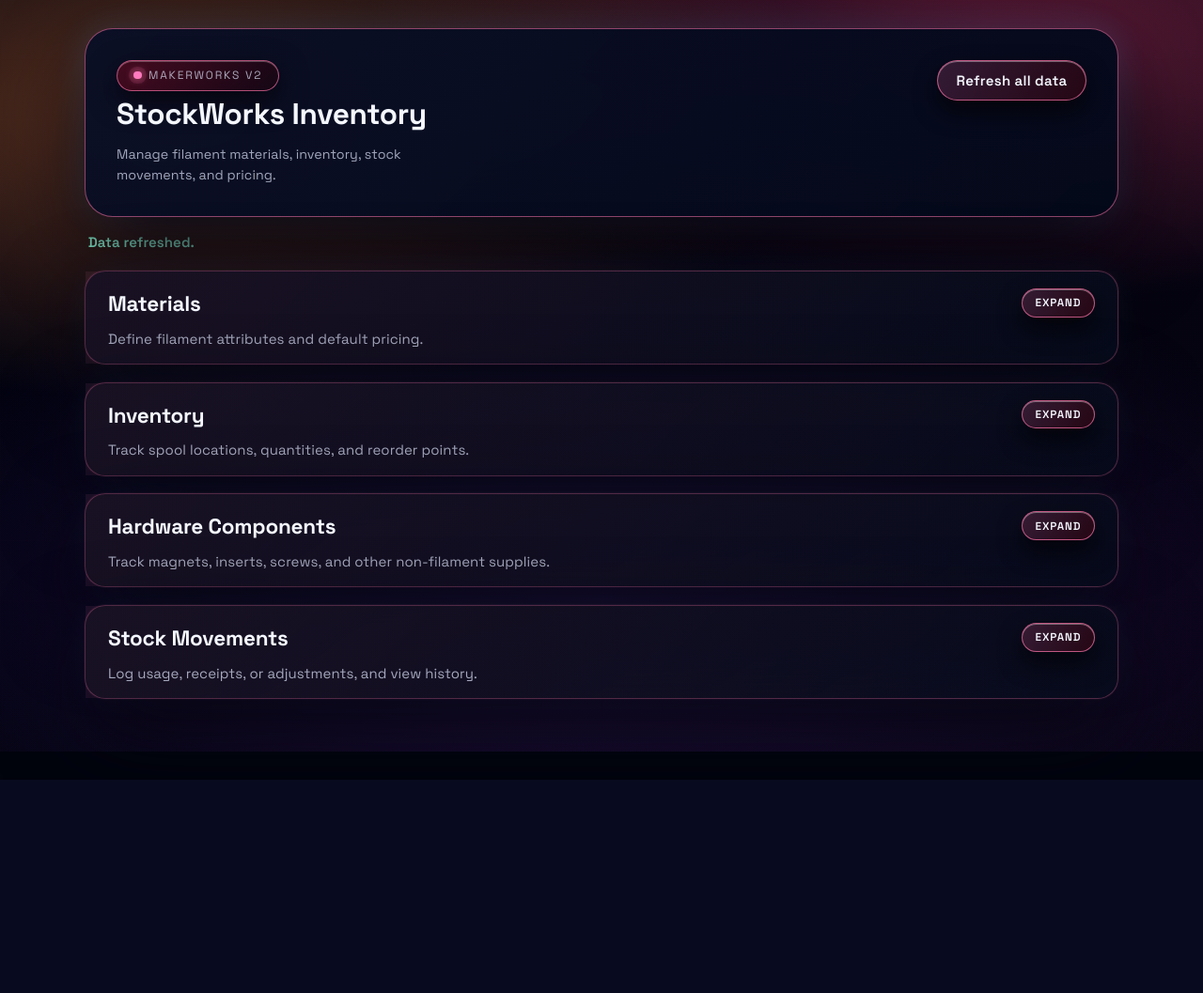
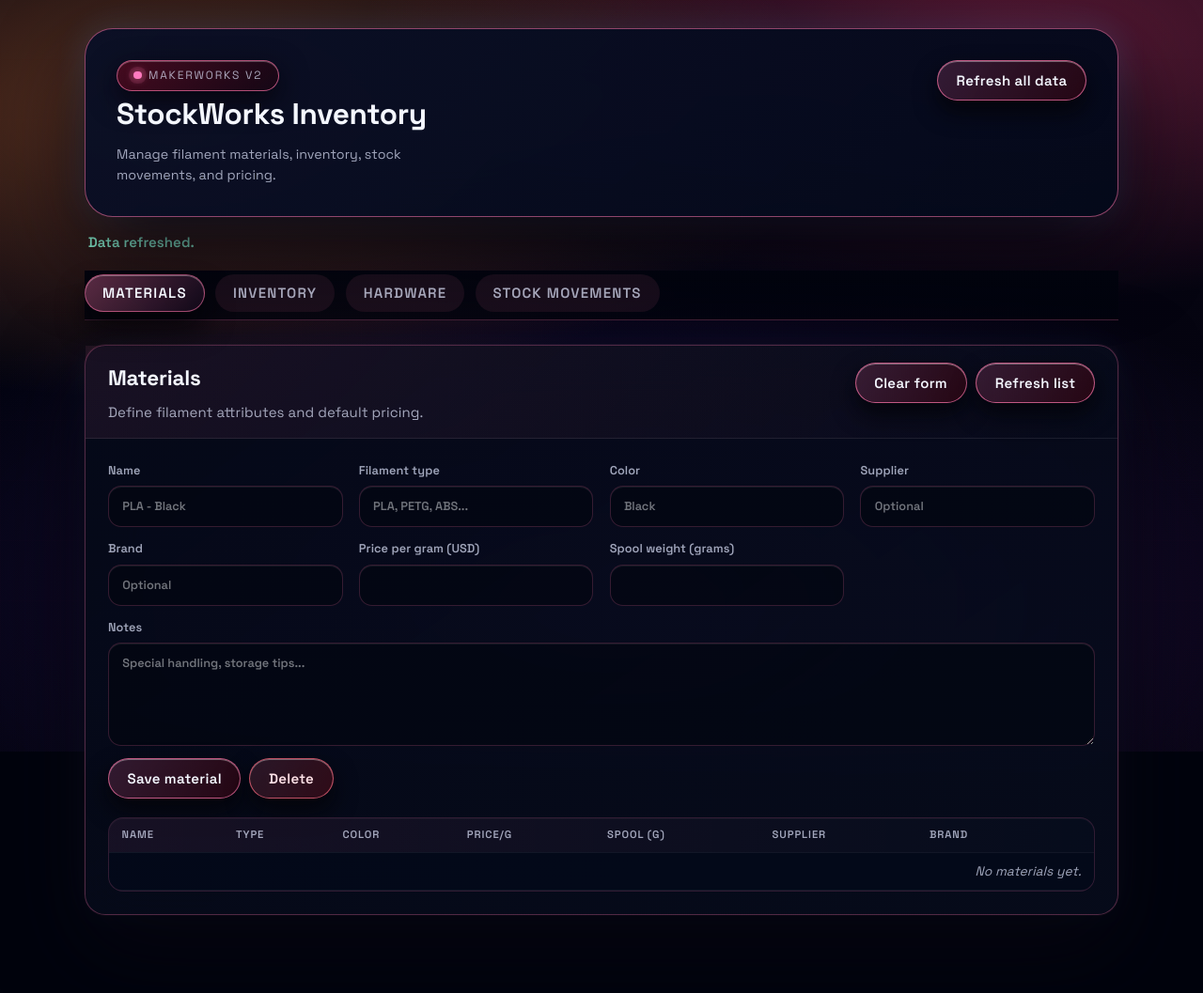
Before and after one commit to schartrand77/stockworks, a FastAPI app: page / in a window 1280 px wide. Shown: the whole page at 94% size. Before the commit the page ends 830 px from the top, so only its background shows below. Run offline with FastAPI, Linux system fonts and the light colour scheme; data that the repository does not hold is empty.

Commit message:
format change

```diff
--- a/app/static/app.js
+++ b/app/static/app.js
@@ -11,6 +11,8 @@ const state = {
 
 const messageEl = document.getElementById("message");
 const refreshAllBtn = document.getElementById("refresh-all");
+const tabButtons = Array.from(document.querySelectorAll(".tab-button"));
+const tabPanels = Array.from(document.querySelectorAll(".tab-panel"));
 
 // Material references
 const materialForm = document.getElementById("material-form");
@@ -84,7 +86,7 @@ const hardwareMovementNote = document.getElementById("hardware-movement-note");
 const hardwareMovementTableBody = document.querySelector("#hardware-movement-table tbody");
 
 document.addEventListener("DOMContentLoaded", () => {
-  initCollapsibleCards();
+  initTabs();
   bindEvents();
   refreshAll();
 });
@@ -145,24 +147,6 @@ function bindEvents() {
     }
   });
   hardwareMovementForm.addEventListener("submit", handleHardwareMovementSubmit);
-}
-
-function initCollapsibleCards() {
-  document.querySelectorAll(".card").forEach((card) => {
-    const toggle = card.querySelector(".card-toggle");
-    if (!toggle) return;
-    updateCardToggleState(card, toggle);
-    toggle.addEventListener("click", () => {
-      card.classList.toggle("collapsed");
-      updateCardToggleState(card, toggle);
-    });
-  });
-}
-
-function updateCardToggleState(card, toggle) {
-  const expanded = !card.classList.contains("collapsed");
-  toggle.setAttribute("aria-expanded", expanded.toString());
-  toggle.textContent = expanded ? "Collapse" : "Expand";
 }
 
 async function refreshAll() {
@@ -846,3 +830,38 @@ function escapeHtml(value) {
     .replace(/"/g, "&quot;")
     .replace(/'/g, "&#39;");
 }
+
+function initTabs() {
+  if (!tabButtons.length || !tabPanels.length) {
+    return;
+  }
+  const activeButton = document.querySelector(".tab-button.active") || tabButtons[0];
+  const targetId =
+    (activeButton && activeButton.dataset && activeButton.dataset.tabTarget) || (tabPanels[0] && tabPanels[0].id);
+  if (targetId) {
+    setActiveTab(targetId);
+  }
+  tabButtons.forEach((button) => {
+    button.addEventListener("click", () => {
+      if (button.dataset.tabTarget) {
+        setActiveTab(button.dataset.tabTarget);
+      }
+    });
+  });
+}
+
+function setActiveTab(targetId) {
+  if (!targetId) return;
+  const targetPanel = document.getElementById(targetId);
+  if (!targetPanel) return;
+  tabButtons.forEach((button) => {
+    const isActive = button.dataset.tabTarget === targetId;
+    button.classList.toggle("active", isActive);
+    button.setAttribute("aria-selected", isActive ? "true" : "false");
+  });
+  tabPanels.forEach((panel) => {
+    const isActive = panel.id === targetId;
+    panel.classList.toggle("active", isActive);
+    panel.hidden = !isActive;
+  });
+}
--- a/app/static/styles.css
+++ b/app/static/styles.css
@@ -180,6 +180,30 @@ body::after {
   color: var(--mw-danger);
 }
 
+.tab-nav {
+  display: flex;
+  flex-wrap: wrap;
+  gap: 0.75rem;
+  padding: 0.25rem 0 0.5rem;
+  border-bottom: 1px solid rgba(255, 118, 170, 0.25);
+  position: sticky;
+  top: 0.5rem;
+  backdrop-filter: blur(18px);
+  background: linear-gradient(180deg, rgba(1, 3, 13, 0.95), rgba(1, 3, 13, 0.75));
+  z-index: 5;
+}
+
+.tab-panels {
+  margin-top: 0.5rem;
+  display: flex;
+  flex-direction: column;
+  gap: 1.25rem;
+}
+
+.tab-panel:not(.active) {
+  display: none;
+}
+
 .card {
   border-radius: 22px;
   background: linear-gradient(145deg, var(--mw-surface-strong), var(--mw-surface));
@@ -226,33 +250,32 @@ body::after {
   padding: clamp(1.1rem, 2.5vw, 1.6rem);
 }
 
-.card.collapsed .card-body {
-  display: none;
+.two-columns {
+  display: flex;
+  flex-direction: column;
+  gap: 1.35rem;
+  align-items: stretch;
 }
 
-.card.collapsed .card-actions {
-  display: none;
+.hardware-movements-grid {
+  display: flex;
+  flex-direction: column;
+  gap: 1.25rem;
+  margin-top: 1.35rem;
+  align-items: stretch;
 }
 
-.two-columns {
+.stack {
   display: grid;
-  grid-template-columns: repeat(auto-fit, minmax(320px, 1fr));
-  gap: 1.35rem;
+  grid-template-columns: repeat(auto-fit, minmax(240px, 1fr));
+  gap: 0.85rem 1.15rem;
   align-items: start;
 }
 
-.hardware-movements-grid {
-  display: grid;
-  grid-template-columns: repeat(auto-fit, minmax(320px, 1fr));
-  gap: 1.25rem;
-  margin-top: 1.35rem;
-  align-items: start;
-}
-
-.stack {
-  display: flex;
-  flex-direction: column;
-  gap: 0.85rem;
+.stack > .form-actions,
+.stack > .full-width,
+.stack label.full-width {
+  grid-column: 1 / -1;
 }
 
 label {
@@ -359,16 +382,38 @@ button.danger:hover {
   box-shadow: inset 0 1px 0 rgba(255, 255, 255, 0.3), 0 0 25px rgba(255, 107, 129, 0.22);
 }
 
+.tab-button {
+  border-radius: 999px;
+  border: 1px solid transparent;
+  background: rgba(255, 118, 170, 0.08);
+  color: var(--mw-text-muted);
+  letter-spacing: 0.08em;
+  text-transform: uppercase;
+  box-shadow: none;
+  padding: 0.5rem 1.2rem;
+  transition: color 0.2s ease, border-color 0.2s ease, background 0.2s ease, box-shadow 0.2s ease;
+}
+
+.tab-button:hover {
+  color: var(--mw-text);
+  border-color: rgba(255, 118, 170, 0.45);
+  background: rgba(255, 118, 170, 0.18);
+}
+
+.tab-button:focus-visible {
+  box-shadow: 0 0 0 2px rgba(255, 255, 255, 0.15), 0 0 0 5px rgba(255, 118, 170, 0.35);
+}
+
+.tab-button.active {
+  color: var(--mw-text);
+  border-color: var(--mw-border-strong);
+  background: linear-gradient(135deg, rgba(255, 118, 170, 0.35), rgba(17, 9, 26, 0.9));
+  box-shadow: 0 18px 30px rgba(3, 3, 8, 0.8), inset 0 1px 0 rgba(255, 255, 255, 0.3);
+}
+
 .small-button {
   padding: 0.35rem 0.85rem;
   font-size: 0.78rem;
-}
-
-.card-toggle {
-  padding: 0.35rem 0.9rem;
-  font-size: 0.78rem;
-  text-transform: uppercase;
-  letter-spacing: 0.08em;
 }
 
 .form-actions {
@@ -416,10 +461,6 @@ tbody tr:hover {
   background: linear-gradient(90deg, rgba(255, 118, 170, 0.15), rgba(255, 118, 170, 0));
 }
 
-.card.collapsed .card-header {
-  border-bottom: none;
-}
-
 td:last-child {
   text-align: right;
   white-space: nowrap;
@@ -456,12 +497,6 @@ td:last-child {
   .app-grid {
     width: calc(100% - 1.5rem);
   }
-
-  .two-columns,
-  .hardware-movements-grid {
-    grid-template-columns: 1fr;
-  }
-
   select {
     background-position: calc(100% - 16px) calc(50% - 3px), calc(100% - 10px) calc(50% - 3px);
   }
--- a/app/templates/index.html
+++ b/app/templates/index.html
@@ -29,18 +29,63 @@
     <main class="app-grid">
       <div id="message" class="message" role="status" aria-live="polite"></div>
 
-      <section class="card collapsed" id="materials-section">
+      <nav class="tab-nav" role="tablist" aria-label="Inventory sections">
+        <button
+          class="tab-button active"
+          id="tab-materials"
+          type="button"
+          role="tab"
+          aria-selected="true"
+          aria-controls="materials-panel"
+          data-tab-target="materials-panel"
+        >
+          Materials
+        </button>
+        <button
+          class="tab-button"
+          id="tab-inventory"
+          type="button"
+          role="tab"
+          aria-selected="false"
+          aria-controls="inventory-panel"
+          data-tab-target="inventory-panel"
+        >
+          Inventory
+        </button>
+        <button
+          class="tab-button"
+          id="tab-hardware"
+          type="button"
+          role="tab"
+          aria-selected="false"
+          aria-controls="hardware-panel"
+          data-tab-target="hardware-panel"
+        >
+          Hardware
+        </button>
+        <button
+          class="tab-button"
+          id="tab-movements"
+          type="button"
+          role="tab"
+          aria-selected="false"
+          aria-controls="movement-panel"
+          data-tab-target="movement-panel"
+        >
+          Stock Movements
+        </button>
+      </nav>
+
+      <div class="tab-panels">
+        <section class="card tab-panel active" id="materials-panel" role="tabpanel" aria-labelledby="tab-materials">
         <div class="card-header">
           <div>
             <h2>Materials</h2>
             <p>Define filament attributes and default pricing.</p>
           </div>
-          <div class="card-header-controls">
           <div class="card-actions">
             <button id="material-clear" type="button">Clear form</button>
             <button id="material-refresh" type="button">Refresh list</button>
-            </div>
-            <button class="card-toggle" type="button" aria-expanded="false" aria-controls="materials-body">Expand</button>
           </div>
         </div>
         <div class="card-body two-columns" id="materials-body">
@@ -74,7 +119,7 @@
               Spool weight (grams)
               <input type="number" min="1" id="material-spool" required />
             </label>
-            <label>
+            <label class="full-width">
               Notes
               <textarea id="material-notes" rows="3" placeholder="Special handling, storage tips..."></textarea>
             </label>
@@ -104,18 +149,15 @@
         </div>
         </section>
 
-      <section class="card collapsed" id="inventory-section">
+        <section class="card tab-panel" id="inventory-panel" role="tabpanel" aria-labelledby="tab-inventory" hidden>
         <div class="card-header">
           <div>
             <h2>Inventory</h2>
             <p>Track spool locations, quantities, and reorder points.</p>
           </div>
-          <div class="card-header-controls">
           <div class="card-actions">
             <button id="inventory-clear" type="button">Clear form</button>
             <button id="inventory-refresh" type="button">Refresh list</button>
-            </div>
-            <button class="card-toggle" type="button" aria-expanded="false" aria-controls="inventory-body">Expand</button>
           </div>
         </div>
         <div class="card-body two-columns" id="inventory-body">
@@ -171,18 +213,15 @@
         </div>
         </section>
 
-      <section class="card collapsed" id="hardware-section">
+        <section class="card tab-panel" id="hardware-panel" role="tabpanel" aria-labelledby="tab-hardware" hidden>
         <div class="card-header">
           <div>
             <h2>Hardware Components</h2>
             <p>Track magnets, inserts, screws, and other non-filament supplies.</p>
           </div>
-          <div class="card-header-controls">
           <div class="card-actions">
             <button id="hardware-clear" type="button">Clear form</button>
             <button id="hardware-refresh" type="button">Refresh list</button>
-            </div>
-            <button class="card-toggle" type="button" aria-expanded="false" aria-controls="hardware-body">Expand</button>
           </div>
         </div>
         <div class="card-body" id="hardware-body">
@@ -225,7 +264,7 @@
                 Bin / location
                 <input type="text" id="hardware-bin" placeholder="Rack B - Bin 4" />
               </label>
-              <label>
+              <label class="full-width">
                 Notes
                 <textarea id="hardware-notes" rows="3" placeholder="Packaging info, supplier link..."></textarea>
               </label>
@@ -304,14 +343,11 @@
         </div>
         </section>
 
-      <section class="card collapsed" id="movement-section">
+        <section class="card tab-panel" id="movement-panel" role="tabpanel" aria-labelledby="tab-movements" hidden>
         <div class="card-header">
           <div>
             <h2>Stock Movements</h2>
             <p>Log usage, receipts, or adjustments, and view history.</p>
-          </div>
-          <div class="card-header-controls">
-            <button class="card-toggle" type="button" aria-expanded="false" aria-controls="movement-body">Expand</button>
           </div>
         </div>
         <div class="card-body two-columns" id="movement-body">
@@ -364,7 +400,7 @@
           </div>
         </div>
         </section>
-
+      </div>
     </main>
 
     <script type="module" src="/static/app.js"></script>
```
Lines whose indentation alone changed are shown as unchanged.
